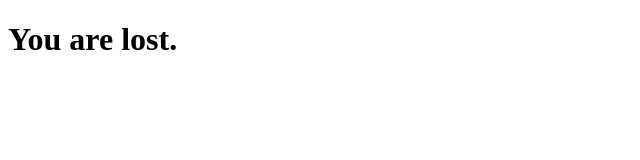
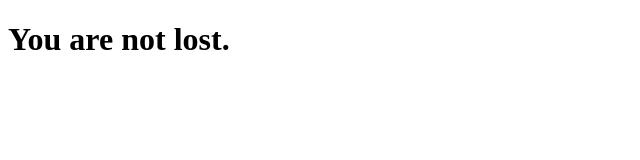
Before and after one commit to tjhubz/tjhubz.github.io, a plain HTML site: page index.html in a window 1280 px wide. Shown: the whole page, without its empty margins (0-640 px from the left). Drawn offline with Linux system fonts and the light colour scheme.

Commit message:
Update index.html

```diff
--- a/index.html
+++ b/index.html
@@ -2,7 +2,7 @@
 <html>
 <body>
 
-<h1>You are lost.</h1>
+<h1>You are not lost.</h1>
 
 </body>
 </html>
```
